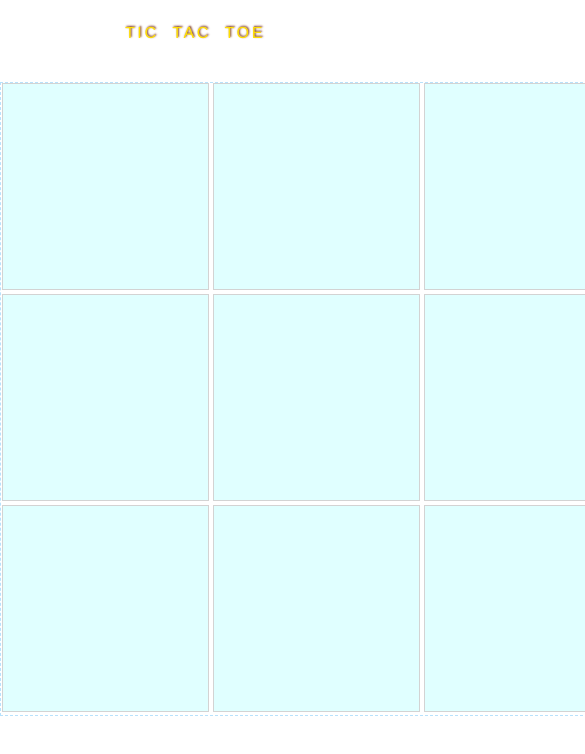
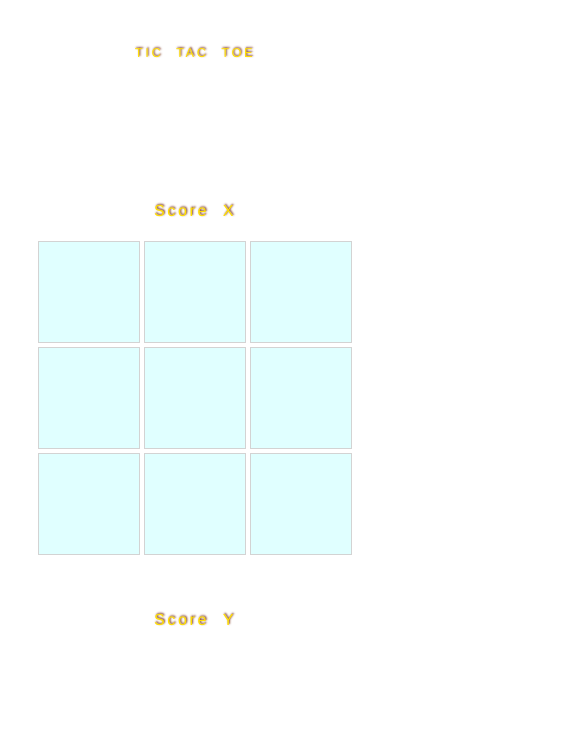
Before and after one commit to magdalenabialon/Project1, a plain HTML site: page index.html in a window 390 px wide. Shown: the top 754 px of the page, 585 px wide, since content can reach past the window. Drawn offline with nearby package versions, Linux system fonts and the light colour scheme.

Commit message:
end of class, logic works, need to change css and html for scores and reset to new game

```diff
--- a/index.html
+++ b/index.html
@@ -11,7 +11,14 @@
 
   <h1>TIC TAC TOE</h1>
 
+
+
   <div id='boardArea'>
+
+    <div id='scrX'>
+      <h2>Score X</h2>
+    </div>
+
 
       <div id="gameArea">
 
@@ -28,6 +35,11 @@
           <div id="8" class = "boxes"></div>
 
       </div>
+
+      <div id='scrY'>
+        <h2>Score Y</h2>
+      </div>
+
   <div id = "winScreen"></div>
   </div>
 
--- a/style.css
+++ b/style.css
@@ -6,34 +6,54 @@ body {
 
 /*    ****  STARTING WITH APPLYING RULES FOR SMALL SCREENS*****    */
 
+/*#scrX, #scrY, #boardArea{
+  float: left;
+}*/
+
+#scrX, #scrY {
+  float: left;
+}
+
+
+
+h2 {
+  color: #FFDF00;
+  text-shadow:1px -1px 2px #6e2106;
+  font-weight:100;
+  letter-spacing:2pt;
+  word-spacing:5pt;
+  font-size:1em;
+  font-family:helvetica, sans-serif;
+  padding: 0.5em;
+  margin-top: 3em;
+
+}
+
 #boardArea {
   /*background-color: pink;*/
   display: flex;
   justify-content: center;
   align-content: center;
   flex-direction: column;
-  margin-top: 2em;
+  margin-top: 5em;
 }
 
 
 
 #gameArea {
   margin: 0 auto;
-  width: 631px;
-  height: 632px;
+  width: 464px;
+  height: 464px;
   /*border: 0.1em solid #fff7cc;*/
-  border: 0.1em dashed #b8e2fc;
-
-  /*height: 80%;*/
-  /*background-color: yellow;*/
+  /*border: 0.1em solid #b8e2fc;*/
 }
 
 .boxes {
   cursor: cursor;
   font-size: 0;
   background-color: #E0FFFF;
-  width: 205px;
-  height: 205px;
+  width: 150px;
+  height: 150px;
   transition: .8s;
 
   border: 1px solid #d3d3d3;
@@ -42,9 +62,9 @@ body {
 }
 
 .boxes:hover {
-  background-color: #F5F5F5;
+  background-color: #b8e2fc;
+  border: 2em solid grey;
 }
-
 
 
 h1 {
@@ -56,7 +76,7 @@ h1 {
   font-size:1em;
   font-family:helvetica, sans-serif;
   padding: 0.5em;
-  margin-top: 1em;
+  margin-top: 3em;
 }
 
 
@@ -65,16 +85,17 @@ h1 {
   background-repeat: no-repeat;
   background-size: cover;
   display: inline-block;
-  width: 205px;
-  height: 205px;
+  width: 150px;
+  height: 150px;
 }
 
 #o_cat {
   background-image: url("images/o_.jpg");
   background-repeat: no-repeat;
+  background-size: cover;
   display: inline-block;
-  width: 205px;
-  height: 205px;
+  width: 150px;
+  height: 150px;
 }
 
 .dogX, .catO {
@@ -82,11 +103,11 @@ h1 {
   background-size: cover;
   background-position: center;
   display: inline-block;
-  width: 631px;
-  height: 632px;
+  width: 464px;
+  height: 464px;
   text-align: center;
   margin: 0 auto;
-  border: 2px solid grey;
+  border: 1px solid grey;
 }
 
 .catO {
@@ -97,15 +118,20 @@ h1 {
   background-image: url("images/dog_x.jpg");
 }
 
-/*#winScreen{
-  display: none;
-}*/
 
-/*@media (max-width: 800px) {
+@media (max-width: 800px) {
 
-  .boxes {
-    height: 220px;
-    width: 220px;
-    font-size: 1.6em;
+  h1{
+    font-size: 0.8em;
   }
-}*/
+
+  .boxes, #o_cat, #x_dog {
+    height: 100px;
+    width: 100px;
+  }
+  #gameArea, .dogX, .catO  {
+    margin: 0 auto;
+    width: 314px;
+    height: 314px;
+  }
+}
```
Lines whose indentation alone changed are shown as unchanged.
